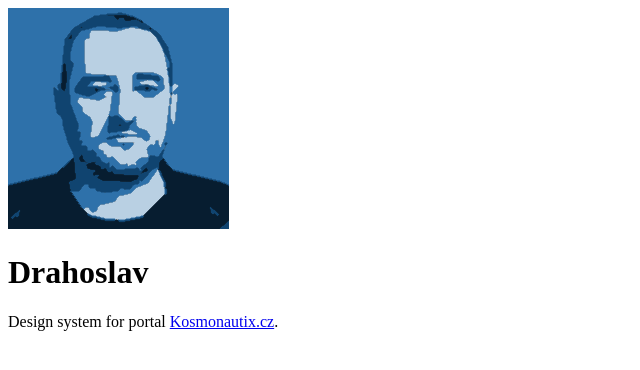
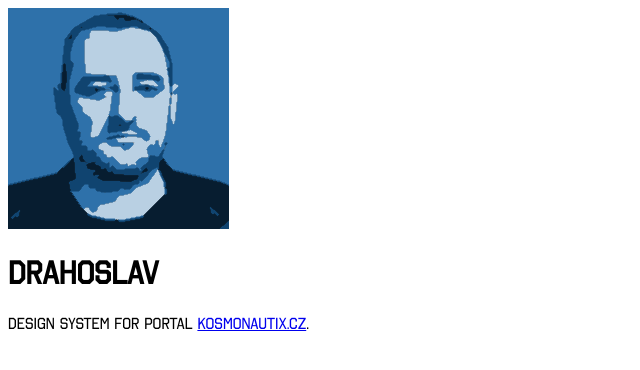
Before and after one commit to dusanpirosik/drahoslav, a plain HTML site: page index.html in a window 1280 px wide. Shown: the whole page, without its empty margins (0-640 px from the left). Drawn offline with Linux system fonts and the light colour scheme.

Commit message:
Setup Octin College font

```diff
--- a/index.html
+++ b/index.html
@@ -4,6 +4,7 @@
         <meta charset="UTF-8">
         <meta name="viewport" content="width=device-width, initial-scale=1.0">
         <title>Drahoslav v0.0.1</title>
+        <link rel="stylesheet" href="style.css">
     </head>
     <body>
         <img src="public/images/drahoslav.png" alt="Drahoslav">
--- a/style.css
+++ b/style.css
@@ -0,0 +1,10 @@
+@font-face {
+    font-family: "Octin College";
+    src: url('public/fonts/octin-college.otf') format('opentype');
+    font-weight: normal;
+    font-style: normal;
+}
+
+body {
+    font-family: "Octin College";
+}
```
Also changed, not shown: public/fonts/octin-college.otf (added).
